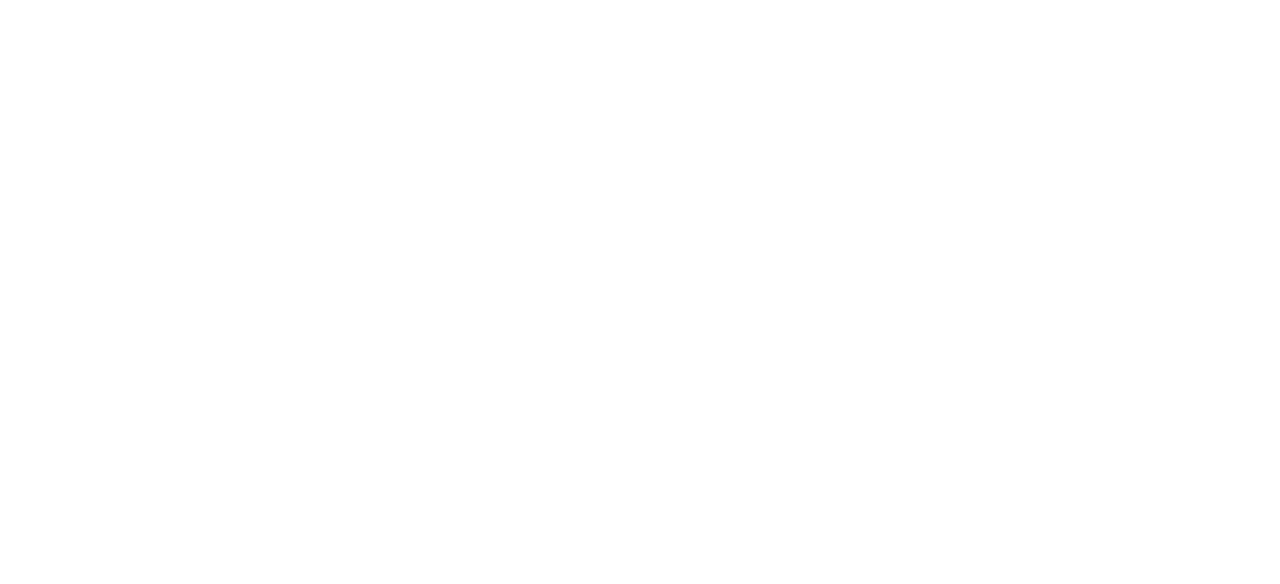
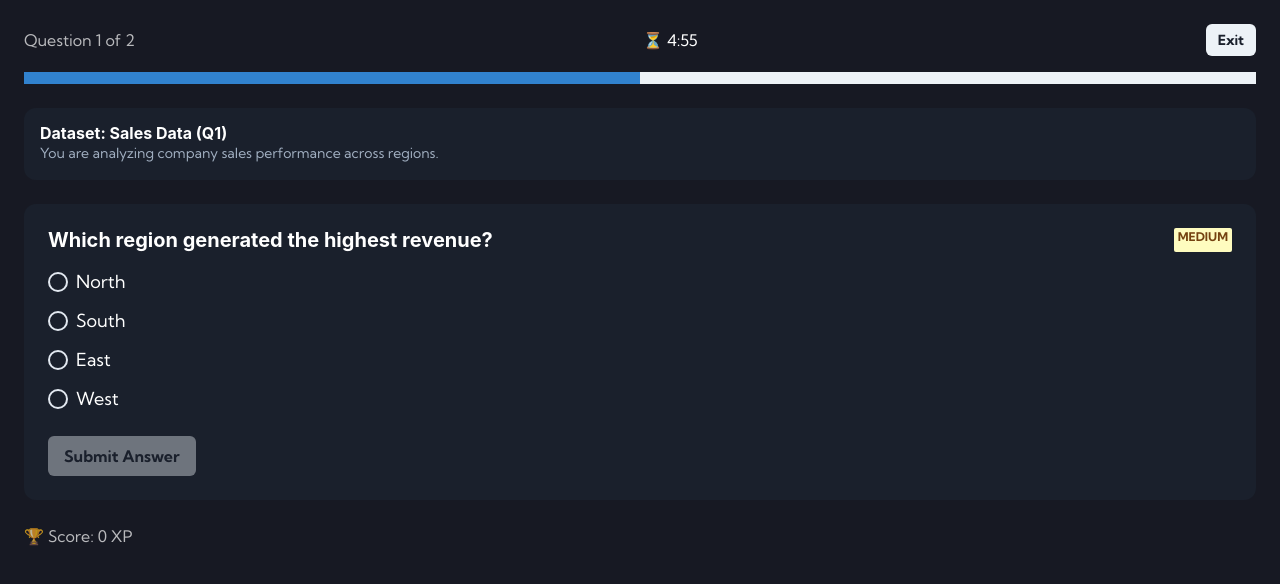
Before and after one commit to InsightCracker/DataEre, a React (Vite) app: page /challenge in a window 1280 px wide. Before the commit this address had no page. Shown: the top 584 px of the page. Built offline with nearby package versions, Linux system fonts and the light colour scheme.

Commit message:
Intrgrate Daily Challenge

```diff
--- a/src/App.jsx
+++ b/src/App.jsx
@@ -13,6 +13,9 @@
 import Results from './features/quiz/pages/Result';
 import VsBot from "./features/quiz/pages/VsBot";
 import QuickPlay from "./features/quiz/pages/QuickPlay";
+
+// Daily Challenge
+import DailyChallenge from './features/quiz/pages/DailyChallenge';
 
 import Leaderboard from './util/LeaderBoard';
 
@@ -180,9 +183,13 @@
             <Route path="/users/profile" element={<ProfilePage />} />
             <Route path="/quiz/topics" element={<QuizDashboard />} />
             <Route path="/quiz/solo" element={<QuickPlay />} />
-            <Route path="/quiz/result" element={<Results />} />
+            <Route path="/quiz/results" element={<Results />} />
             <Route path="/quiz/vsbot" element={<VsBot />} />
             <Route path="/board" element={<Leaderboard />} />
+
+            {/* Daily Challenge */}
+            <Route path='/challenge' element={<DailyChallenge />} />
+
             {/* Converter */}
             <Route path="/converter" element={<PDFConverter />} />
 
--- a/src/features/profile/pages/ProfilePage.jsx
+++ b/src/features/profile/pages/ProfilePage.jsx
@@ -1,9 +1,15 @@
 import "../styles/profile.css";
+import { useState, useEffect } from "react";
 import { useNavigate } from "react-router-dom";
 
 import Sidebar from "../components/Sidebar";
 
-import { Box } from "@chakra-ui/react";
+import {
+  Box,
+  Text,
+  HStack,
+  useToast
+} from "@chakra-ui/react";
 
 import { SiThunderstore } from "react-icons/si";
 import { useAuth } from "../../../util/AuthContext";
@@ -16,9 +22,67 @@
 } from "react-icons/fa6";
 import { FaTrophy } from "react-icons/fa";
 import BottomNav from "../components/BottomNav";
+
+//Fake API (replace with real endpoints)
+const fetchDailyChallenge = async () => {
+  return new Promise((res) =>
+    setTimeout(() =>
+      res({
+        title: "Sales Dashboard Insight",
+        description: "Analyze the dataset and identify the key revenue driver.",
+        duration: 5,
+        questions: 5,
+        pts: 25,
+        difficulty: "Medium",
+        practices: ["Excel", "Data Cleaning", "Visualization"],
+      }),
+    500)
+  );
+};
+
 const ProfilePage = () => {
+
+  const [challenge, setChallenge] = useState(null);
+  const [timeLeft, setTimeLeft] = useState(86400);
+  const [progress] = useState(4);
+  const toast = useToast();
   const navigate = useNavigate();
   const { user } = useAuth();
+
+  // Timer logic
+    useEffect(() => {
+      const interval = setInterval(() => {
+        setTimeLeft((prev) => (prev > 0 ? prev - 1 : 0));
+      }, 1000);
+      return () => clearInterval(interval);
+    }, []);
+
+    const formatTime = (seconds) => {
+      const h = Math.floor(seconds / 3600);
+      const m = Math.floor((seconds % 3600) / 60);
+      const s = seconds % 60;
+      return `${h.toString().padStart(2, "0")}:${m
+        .toString()
+        .padStart(2, "0")}:${s.toString().padStart(2, "0")}`;
+    };
+
+    // Load data
+    useEffect(() => {
+      fetchDailyChallenge().then(setChallenge);
+    }, []);
+
+    const handleStart = () => {
+      toast({
+        title: "Challenge Started 🚀",
+        description: "Good luck!",
+        status: "success",
+        duration: 2000,
+      });
+      navigate("/quiz/daily");
+    };
+
+    if (!challenge) return <Text p={6}>Loading...</Text>;
+
   return (
     <Box className="profile_page">
       <Sidebar />
@@ -65,18 +129,28 @@
             <div className="first_box">
               <h2>
                 <FaBullseye className="box_icon" />
-                Daily Challenge
+                Daily Data Challenge
               </h2>
 
-              <p>Answer today's question!</p>
+              <p>Sharpen your data skills in 5 minutes.</p>
 
-              <p>
-                <span>Reward:</span> +20 pts
-              </p>
+              <HStack className="instruction" spacing={3} fontSize="sm">
+                <p>⏱️ {challenge.duration} mins</p>
+                <p>🧩 {challenge.questions} questions</p>
+                <p>🏆 {challenge.pts} pts</p>
+              </HStack>
 
-                <div className="max-box-btn">
+                <div
+                  onClick={() => {
+                    navigate("/challenge");
+                  }}
+                  className="max-box-btn">
                   Start Challenge
                 </div>
+
+                <p className="footer_note" fontSize="xs" mt={2} color="purple.200">
+                  Only 23% of users completed yesterday’s challenge.
+                </p>
             </div>
 
             <div className="second_box">
--- a/src/features/profile/styles/profile.css
+++ b/src/features/profile/styles/profile.css
@@ -199,6 +199,7 @@
     padding: 15px 20px;
     line-height: 2rem;
 }
+
 .second_box {
     background: #ebf1fd;
 }
@@ -249,6 +250,17 @@
 
 .list-text p{
     color: #3b3b3b;
+}
+
+.first_box .instruction p{
+    color: #5f5f5f;
+    margin-bottom: .2rem;
+}
+
+.first_box .footer_note {
+    font-size: 12px;
+    margin-top: .5rem;
+    color: #5f5f5f;
 }
 
 @media (max-width: 768px) {
--- a/src/features/quiz/components/SoloPlay.jsx
+++ b/src/features/quiz/components/SoloPlay.jsx
@@ -66,7 +66,7 @@
 
     setOptionChosenBG('');
     setCurrQuestion(0);
-    navigate(`/results?mode=solo`);
+    navigate(`/quiz/results?mode=solo`);
   }
 
   const flexStyle = {
--- a/src/features/quiz/components/VsBotPlay.jsx
+++ b/src/features/quiz/components/VsBotPlay.jsx
@@ -97,7 +97,7 @@
     }
 
     setCurrQuestion(0);
-    navigate(`/results?mode=vsbot`);
+    navigate(`/quiz/results?mode=vsbot`);
   }
 
   const letters = ["A", "B", "C", "D"];
--- /dev/null
+++ b/src/features/quiz/pages/DailyChallenge.jsx
@@ -0,0 +1,162 @@
+import React, { useEffect, useState } from "react";
+import {
+  Box,
+  Heading,
+  Text,
+  Flex,
+  Button,
+  Progress,
+  VStack,
+  HStack,
+  Badge,
+  useToast,
+  ChakraProvider,
+  RadioGroup,
+  Radio,
+} from "@chakra-ui/react";
+import { useNavigate } from "react-router-dom";
+
+// ---- Fake Question Data ----
+const questions = [
+  {
+    id: 1,
+    question: "Which region generated the highest revenue?",
+    options: ["North", "South", "East", "West"],
+    answer: "West",
+    explanation:
+      "West region generated the highest revenue due to bulk enterprise sales.",
+  },
+  {
+    id: 2,
+    question: "Which month had the lowest sales?",
+    options: ["January", "February", "March", "April"],
+    answer: "February",
+    explanation: "February had the lowest due to reduced demand.",
+  },
+];
+
+export default function DailyChallengeQuestionPage() {
+  const [current, setCurrent] = useState(0);
+  const [selected, setSelected] = useState("");
+  const [showResult, setShowResult] = useState(false);
+  const [score, setScore] = useState(0);
+  const [timeLeft, setTimeLeft] = useState(300);
+
+  const toast = useToast();
+  const navigate = useNavigate();
+
+  // Timer
+  useEffect(() => {
+    const timer = setInterval(() => {
+      setTimeLeft((prev) => (prev > 0 ? prev - 1 : 0));
+    }, 1000);
+    return () => clearInterval(timer);
+  }, []);
+
+  const formatTime = (s) => {
+    const m = Math.floor(s / 60);
+    const sec = s % 60;
+    return `${m}:${sec.toString().padStart(2, "0")}`;
+  };
+
+  const handleSubmit = () => {
+    if (!selected) return;
+
+    if (selected === questions[current].answer) {
+      setScore(score + 10);
+      toast({ title: "Correct! +10 XP 🎉", status: "success" });
+    } else {
+      toast({ title: "Wrong answer ❌", status: "error" });
+    }
+
+    setShowResult(true);
+  };
+
+  const nextQuestion = () => {
+    if (current < questions.length - 1) {
+      setCurrent(current + 1);
+      setSelected("");
+      setShowResult(false);
+    } else {
+      navigate("/results?mode=daily");
+    }
+  };
+
+  const q = questions[current];
+
+  return (
+    <ChakraProvider>
+      <Box bg="gray.900" minH="100vh" color="white" p={6}>
+        {/* Top Bar */}
+        <Flex justify="space-between" align="center" mb={4}>
+          <Text>
+            Question {current + 1} of {questions.length}
+          </Text>
+          <Text color={timeLeft < 30 ? "red.400" : "white"}>
+            ⏳ {formatTime(timeLeft)}
+          </Text>
+          <Button size="sm" onClick={() => navigate("/")}>Exit</Button>
+        </Flex>
+
+        <Progress value={((current + 1) / questions.length) * 100} mb={6} />
+
+        {/* Dataset Context */}
+        <Box bg="gray.800" p={4} borderRadius="xl" mb={6}>
+          <Heading size="sm">Dataset: Sales Data (Q1)</Heading>
+          <Text fontSize="sm" color="gray.400">
+            You are analyzing company sales performance across regions.
+          </Text>
+        </Box>
+
+        {/* Question */}
+        <Box bg="gray.800" p={6} borderRadius="xl" mb={6}>
+          <Flex justify="space-between">
+            <Heading size="md">{q.question}</Heading>
+            <Badge colorScheme="yellow">Medium</Badge>
+          </Flex>
+
+          <RadioGroup mt={4} onChange={setSelected} value={selected}>
+            <VStack align="start" spacing={3}>
+              {q.options.map((opt) => (
+                <Radio key={opt} value={opt} size="lg">
+                  {opt}
+                </Radio>
+              ))}
+            </VStack>
+          </RadioGroup>
+
+          {!showResult ? (
+            <Button mt={6} onClick={handleSubmit} isDisabled={!selected}>
+              Submit Answer
+            </Button>
+          ) : (
+            <Box mt={6}>
+              <Text
+                color={
+                  selected === q.answer ? "green.400" : "red.400"
+                }
+              >
+                {selected === q.answer
+                  ? "Correct!"
+                  : `Wrong. Correct answer: ${q.answer}`}
+              </Text>
+
+              <Text mt={2} color="gray.300">
+                {q.explanation}
+              </Text>
+
+              <Button mt={4} onClick={nextQuestion}>
+                Next Question →
+              </Button>
+            </Box>
+          )}
+        </Box>
+
+        {/* Score */}
+        <Box>
+          <Text>🏆 Score: {score} XP</Text>
+        </Box>
+      </Box>
+    </ChakraProvider>
+  );
+}
--- a/src/util/QuizTimer.jsx
+++ b/src/util/QuizTimer.jsx
@@ -9,9 +9,9 @@
   useEffect(() => {
     if (timeLeft <= 0) {
       if (location.pathname === "/quiz/solo") {
-        navigate("/quiz/result");
+        navigate(`/quiz/results?mode=solo`);
       } else if (location.pathname === "/quiz/vsbot") {
-        navigate("/multiend");
+        navigate("/quiz/results?mode=vsbot");
       }
 
       return;
```
Lines whose indentation alone changed are shown as unchanged.
